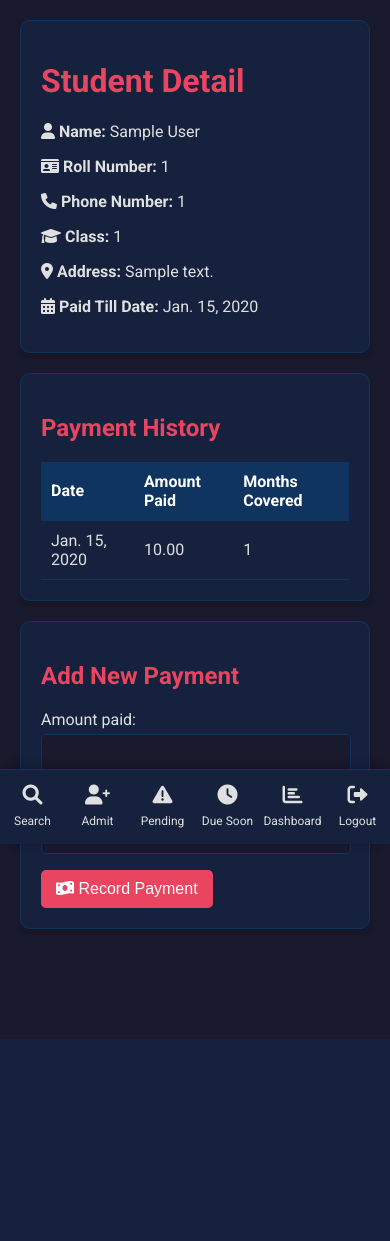
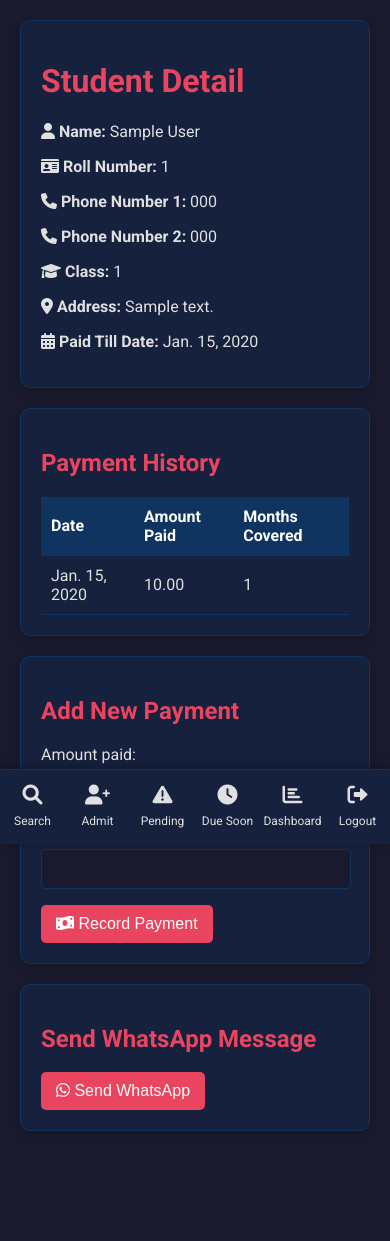
Before and after one commit to bahshat/Maktab-Django, a Django app: page /student/1/ in a window 390 px wide. Before the commit the page ends 1039 px from the top, so only its background shows below. Run offline with Django 5.2, Linux system fonts and the light colour scheme; a user stored in the database is signed in; tables that the repository leaves empty hold one stand-in row (values such as "Sample post").

Commit message:
2 phone numbers allowed now

```diff
--- a/students/forms.py
+++ b/students/forms.py
@@ -4,9 +4,11 @@ from .models import Student, Payment
 class StudentForm(forms.ModelForm):
     class Meta:
         model = Student
-        fields = ['name', 'phone_number', 'student_class', 'address', 'paid_till_date']
+        fields = ['name', 'phone_number1', 'phone_number2', 'student_class', 'address', 'paid_till_date']
         widgets = {
-            'paid_till_date': forms.DateInput(attrs={'type': 'date'})
+            'paid_till_date': forms.DateInput(attrs={'type': 'date'}),
+            'phone_number1': forms.TextInput(attrs={'pattern': '[0-9]{10}', 'title': 'Enter 10 digits only', 'maxlength': '10'}),
+            'phone_number2': forms.TextInput(attrs={'pattern': '[0-9]{10}', 'title': 'Enter 10 digits only', 'maxlength': '10'}),
         }
 
 class SearchForm(forms.Form):
--- a/students/models.py
+++ b/students/models.py
@@ -3,7 +3,8 @@ from django.db import models
 class Student(models.Model):
     roll_number = models.BigAutoField(primary_key=True)
     name = models.CharField(max_length=100)
-    phone_number = models.BigIntegerField()
+    phone_number1 = models.CharField(max_length=15, blank=True, null=True)
+    phone_number2 = models.CharField(max_length=15, blank=True, null=True)
     student_class = models.SmallIntegerField()
     address = models.CharField(max_length=255, blank=True)
     paid_till_date = models.DateField(null=False, blank=False)
--- a/students/templates/students/login.html
+++ b/students/templates/students/login.html
@@ -75,11 +75,11 @@
             {% csrf_token %}
             <div class="form-group">
                 <label for="username">Username:</label>
-                <input type="text" id="username" name="username" required>
+                <input type="text" id="username" name="username" autocomplete="username" required>
             </div>
             <div class="form-group">
                 <label for="password">Password:</label>
-                <input type="password" id="password" name="password" required>
+                <input type="password" id="password" name="password" autocomplete="current-password" required>
             </div>
             <button type="submit">Login</button>
             {% if error %}
--- a/students/templates/students/student_detail.html
+++ b/students/templates/students/student_detail.html
@@ -5,7 +5,8 @@
         <h1>Student Detail</h1>
         <p><strong><i class="fas fa-user"></i> Name:</strong> {{ student.name }}</p>
         <p><strong><i class="fas fa-id-card"></i> Roll Number:</strong> {{ student.roll_number }}</p>
-        <p><strong><i class="fas fa-phone"></i> Phone Number:</strong> {{ student.phone_number }}</p>
+        <p><strong><i class="fas fa-phone"></i> Phone Number 1:</strong> {{ student.phone_number1 }}</p>
+        <p><strong><i class="fas fa-phone"></i> Phone Number 2:</strong> {{ student.phone_number2 }}</p>
         <p><strong><i class="fas fa-graduation-cap"></i> Class:</strong> {{ student.student_class }}</p>
         <p><strong><i class="fas fa-map-marker-alt"></i> Address:</strong> {{ student.address }}</p>
         <p><strong><i class="fas fa-calendar-alt"></i> Paid Till Date:</strong>
@@ -51,4 +52,54 @@
             <button type="submit"><i class="fas fa-money-bill-wave"></i> Record Payment</button>
         </form>
     </div>
+
+    <div class="card">
+        <h2>Send WhatsApp Message</h2>
+        <button onclick="showPhoneNumberSelection()">
+            <i class="fab fa-whatsapp"></i> Send WhatsApp
+        </button>
+    </div>
 {% endblock content %}
+
+{% block scripts %}
+<script>
+    function showPhoneNumberSelection() {
+        const phoneNumber1 = "{{ student.phone_number1 }}";
+        const phoneNumber2 = "{{ student.phone_number2 }}";
+        let message = "";
+
+        if (phoneNumber1 && phoneNumber2) {
+            message = `Choose a phone number:\n1. ${phoneNumber1}\n2. ${phoneNumber2}`;
+        } else if (phoneNumber1) {
+            message = `Send to: ${phoneNumber1}`;
+        } else if (phoneNumber2) {
+            message = `Send to: ${phoneNumber2}`;
+        } else {
+            alert("No phone numbers available for this student.");
+            return;
+        }
+
+        let selectedNumber = null;
+        if (phoneNumber1 && phoneNumber2) {
+            const choice = prompt(message);
+            if (choice === '1') {
+                selectedNumber = phoneNumber1;
+            } else if (choice === '2') {
+                selectedNumber = phoneNumber2;
+            } else {
+                alert("Invalid choice or cancelled.");
+                return;
+            }
+        } else if (phoneNumber1) {
+            selectedNumber = phoneNumber1;
+        } else if (phoneNumber2) {
+            selectedNumber = phoneNumber2;
+        }
+
+        if (selectedNumber) {
+            const whatsappMessage = `Dear {{ student.name }}, this is a reminder about your fees.`;
+            window.open(`https://wa.me/${selectedNumber}?text=${encodeURIComponent(whatsappMessage)}`, '_blank');
+        }
+    }
+</script>
+{% endblock scripts %}
```
Also changed, not shown: students/management/commands/populate_students.py (+14 -7 lines), students/tests.py (+16 -8 lines), students/migrations/0001_initial.py.
